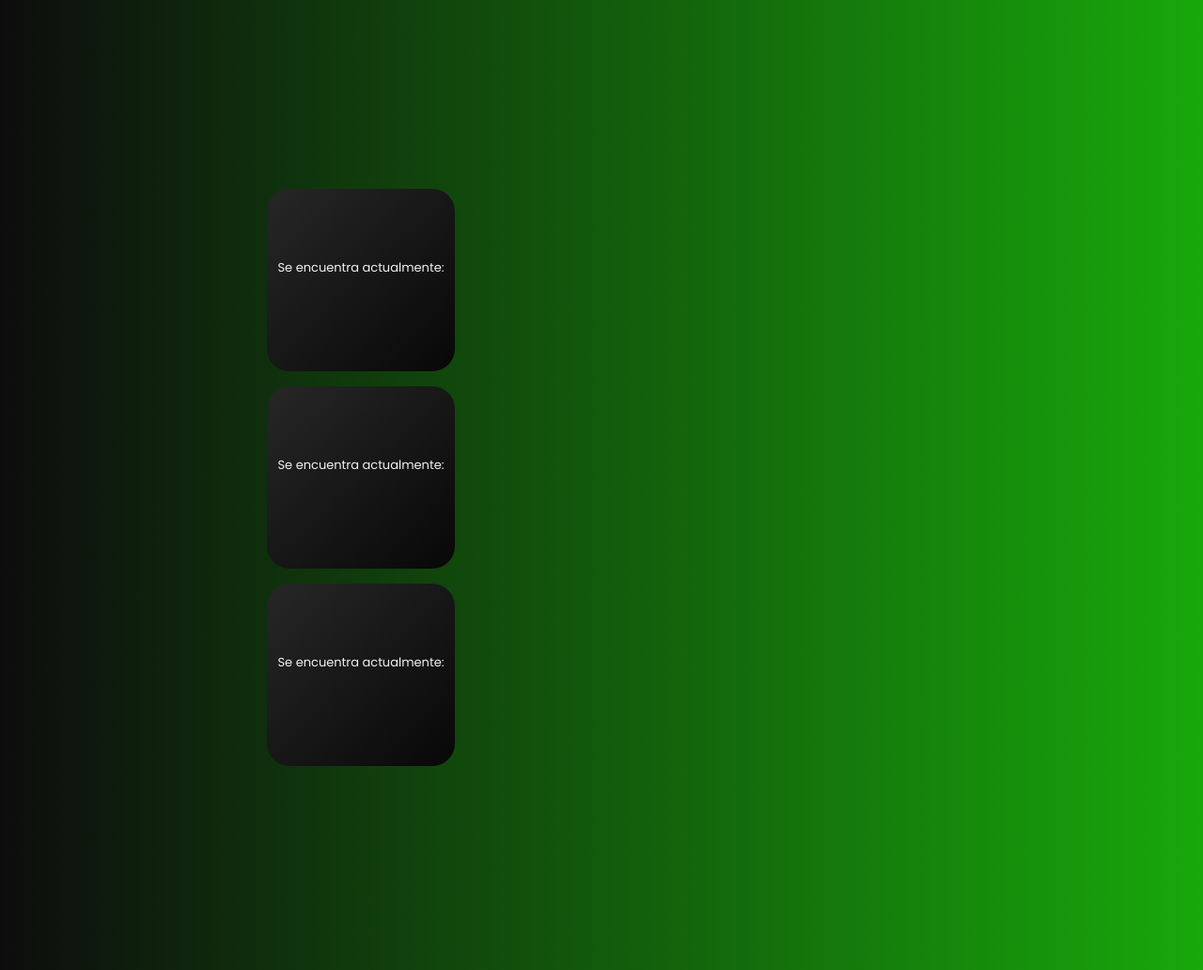
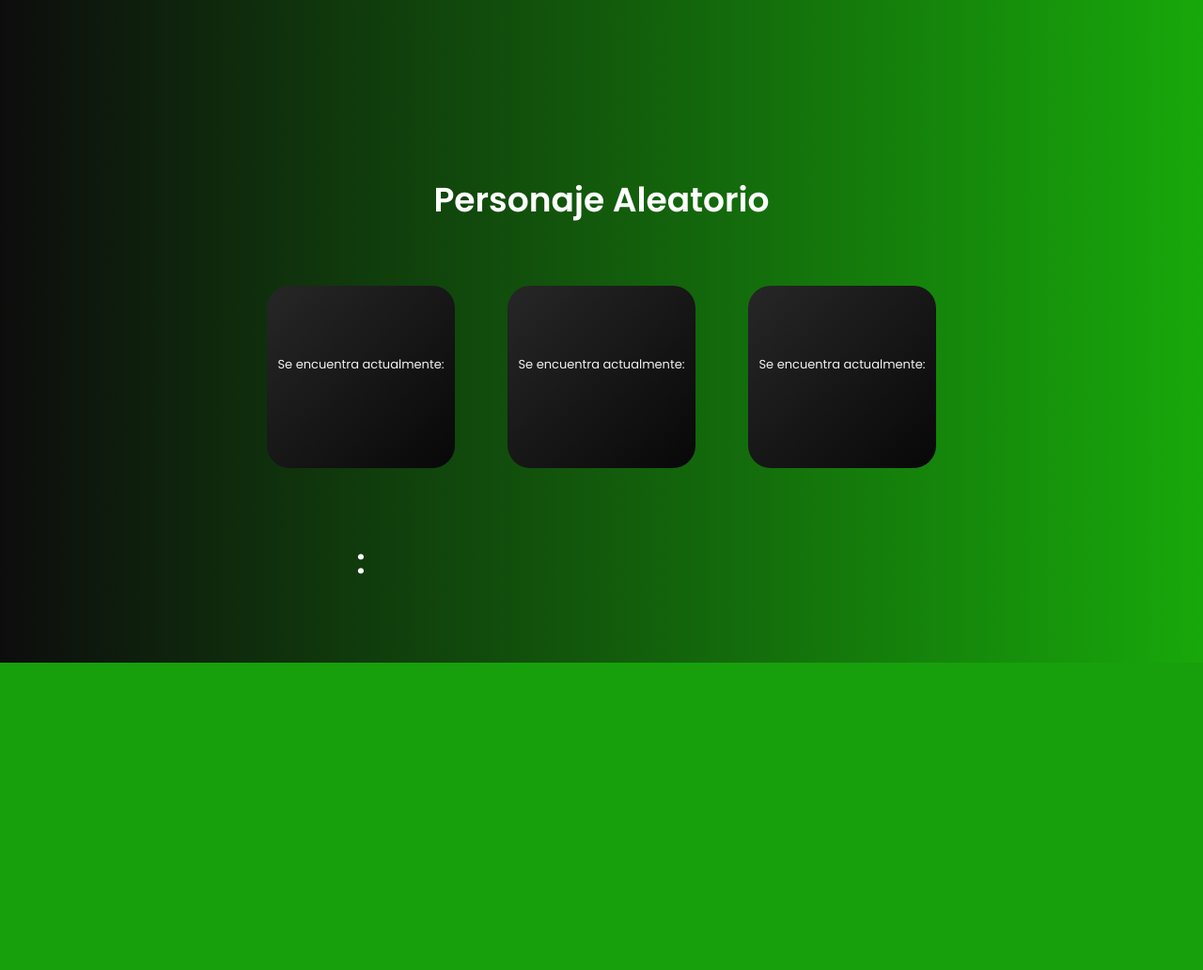
Before and after one commit to Bryanwrom/RickAndMortyBlog, a PHP site: page /RickAndMortyBlog/Index.php in a window 1280 px wide. Shown: the part 635-1667 px from the top of the page at 94% size. After the commit the page ends 1340 px from the top, so only its background shows below. Run offline with PHP 8.4, Linux system fonts and the light colour scheme; data that the repository does not hold is empty.

Commit message:
inico_completo

```diff
--- a/Index.php
+++ b/Index.php
@@ -111,9 +111,10 @@
           <div class="swiper-pagination"></div>
         </div>
       </section>
-      <div>
+      <section class="section cuadros" id="cuadros">
+      <h2 class="section__title">Personaje Aleatorio</h2>
+        <div class='cuadros__container container grid'>
         <?php
-        echo"<section class='section cuadros' id='cuadros'>";
         for($i = 1; $i <= 3 ; $i++){
                       $id = rand(1, 826);
                       $remplazar = array(
@@ -136,7 +137,6 @@
                         curl_exec($pe);
                         curl_close($pe);
                         $datos = json_decode($datosapi);
-                        echo"<div class='cuadros__container container grid'>";
                           echo "<div class='cuadros__content'>";
                           echo '<img src="'.$datos->image.'" class="cuadros__img">';
                           echo "<br><br>";
@@ -159,10 +159,8 @@
                               echo str_replace(array_keys($remplazar), array_values($remplazar), $locacion);
                           echo "</span></span></h3>
                             </div>";
-                        echo"</div>";
                       }
-                      echo "</section>";
-                      echo "<section class='section cuadros' id='cuadros'>";
+                      echo"<div class='cuadros__container container grid'>";
                       $remplazar = array(
                         'Alive' => 'Vivo',
                         'Dead' => 'Muerto',
@@ -182,22 +180,10 @@
                         curl_exec($epi);
                         curl_close($epi);
                         $datosepi = json_decode($datosapiepi);
-                        echo "<section class='Inicio container' id='Inicio'>
-                              <div class='swiper Inicio-swiper'>
-                              <div class='swiper-wrapper'>
-                              <section class='swiper-slide'>
-                              <div class='Inicio__data'>
-                              <h3 class='Inicio__subtitle'>$datosepi->name</h3>
-                              </div>
-                              </section>
-                              </div>
-                              </div>
-                              </section>
-                              <br />";
+                        echo "<h2 class='section__title'>$datosepi->name :</h2>";
                       $numper = count($datosepi->characters);
                       for($i = 0; $i < $numper ; $i++){
                         $urlpe = $datosepi->characters[$i];
-                        echo"$urlpe";
                         $pec = curl_init();
                         curl_setopt($pec,CURLOPT_URL, $urlpe);
                         curl_setopt($pec,CURLOPT_RETURNTRANSFER, true);
@@ -206,7 +192,6 @@
                         curl_exec($pec);
                         curl_close($pec);
                         $datoscap = json_decode($datosapicap);
-                        echo"<div class='cuadros__container container grid'>";
                           echo "<div class='cuadros__content'>";
                           echo '<img src="'.$datoscap->image.'" class="cuadros__img">';
                           echo "<br><br>";
@@ -230,10 +215,9 @@
                           echo "</span></span></h3>
                             </div>";
                       }
-                        echo"</div>";
-                        echo"</section>";
                       ?>
-      </div>
+                      </div>
+      </section>
     </main>
       <img src="Elementos/img/Portal.gif" alt="" class="Pie__img-two" />
       <img src="Elementos/img/Pickle_rick.png" alt="" class="Pie__img-one" />
```
